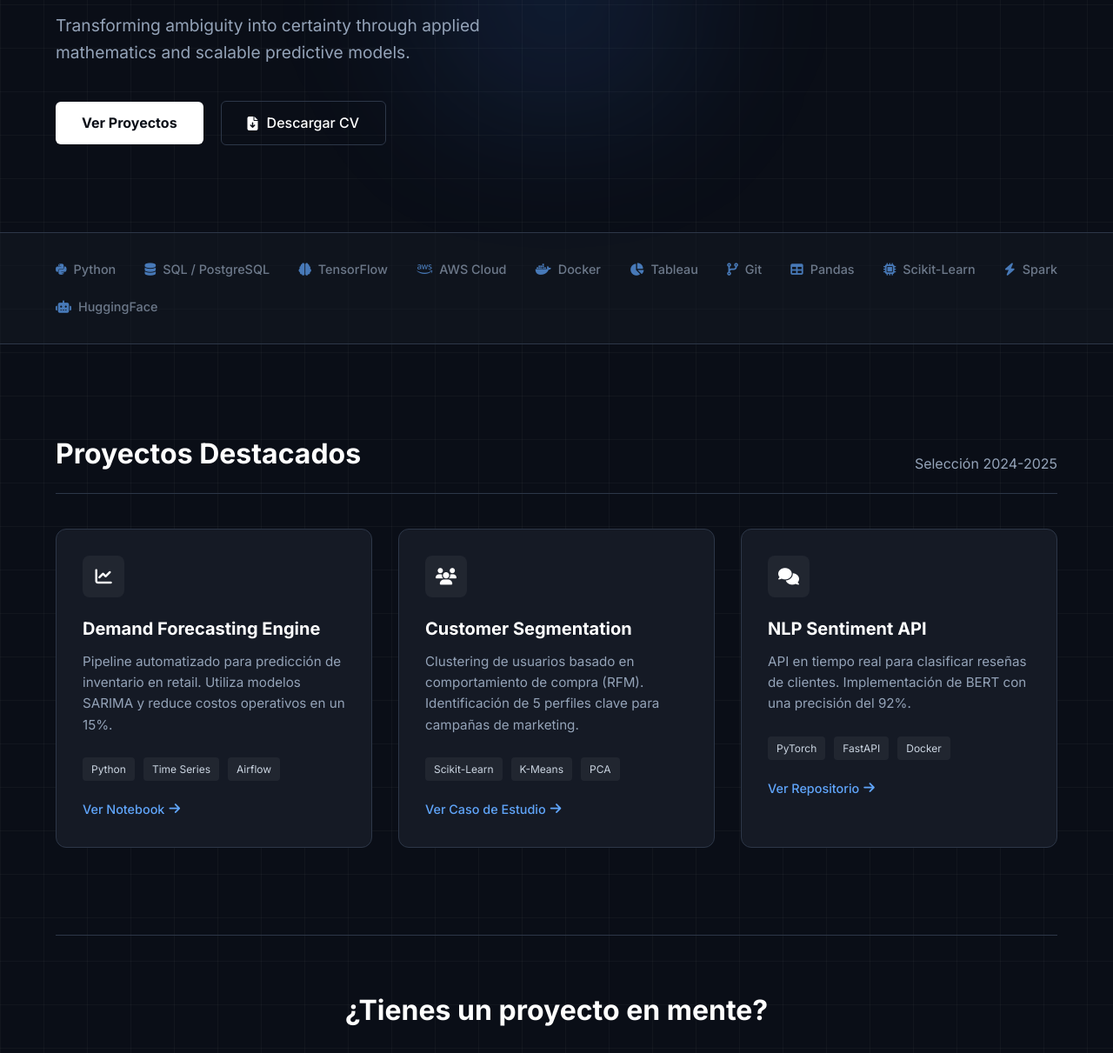
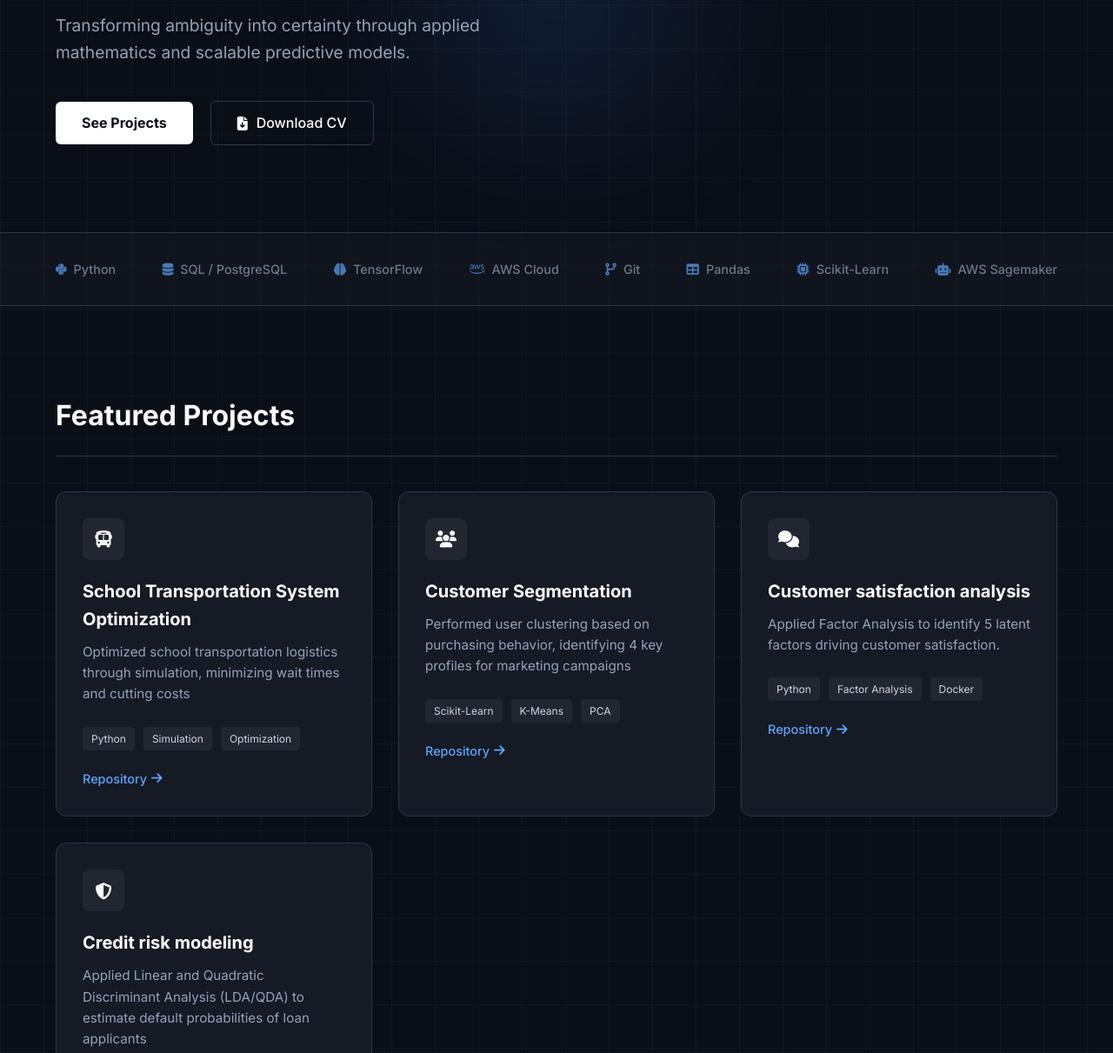
Before and after one commit to bote26/bote26.github.io, a plain HTML site: page index.html in a window 1280 px wide. Shown: the part 395-1606 px from the top of the page at 87% size. Drawn offline with Linux system fonts and the light colour scheme.

Commit message:
Translate project details and button labels to English
Updated project descriptions and button texts to English.

```diff
--- a/index.html
+++ b/index.html
@@ -345,8 +345,8 @@
             <!-- BOTONES CTA -->
             <div class="cta-group">
                 <!-- Este botón busca el ID #projects -->
-                <a href="#projects" class="btn-glow">Ver Proyectos</a>
-                <a href="cv.pdf" target="_blank" class="btn-outline"><i class="fas fa-file-download"></i> Descargar CV</a>
+                <a href="#projects" class="btn-glow">See Projects</a>
+                <a href="cv.pdf" target="_blank" class="btn-outline"><i class="fas fa-file-download"></i> Download CV</a>
             </div>
         </section>
     </div>
@@ -358,25 +358,22 @@
             <span class="skill-item"><i class="fas fa-database"></i> SQL / PostgreSQL</span>
             <span class="skill-item"><i class="fas fa-brain"></i> TensorFlow</span>
             <span class="skill-item"><i class="fab fa-aws"></i> AWS Cloud</span>
-            <span class="skill-item"><i class="fab fa-docker"></i> Docker</span>
-            <span class="skill-item"><i class="fas fa-chart-pie"></i> Tableau</span>
             <span class="skill-item"><i class="fas fa-code-branch"></i> Git</span>
             <span class="skill-item"><i class="fas fa-table"></i> Pandas</span>
             <span class="skill-item"><i class="fas fa-microchip"></i> Scikit-Learn</span>
-            <span class="skill-item"><i class="fas fa-bolt"></i> Spark</span>
-            <span class="skill-item"><i class="fas fa-robot"></i> HuggingFace</span>
+            <span class="skill-item"><i class="fas fa-robot"></i> AWS Sagemaker</span>
         </div>
     </div>
 
-    <!-- AQUÍ AGREGUÉ EL id="projects" para que el botón funcione -->
+
     <div class="container" id="projects">
 
         <!-- PROJECTS SECTION -->
         <div class="section-header">
             <div>
-                <h2 class="section-title">Proyectos Destacados</h2>
+                <h2 class="section-title">Featured Projects</h2>
             </div>
-            <span class="section-subtitle">Selección 2024-2025</span>
+            <span class="section-subtitle"></span>
         </div>
 
         <div class="project-grid">
@@ -384,16 +381,16 @@
             <!-- Card 1 -->
             <article class="project-card">
                 <div class="card-icon">
-                    <i class="fas fa-chart-line"></i>
+                    <i class="fas fa-bus"></i>
                 </div>
-                <h3>Demand Forecasting Engine</h3>
-                <p>Pipeline automatizado para predicción de inventario en retail. Utiliza modelos SARIMA y reduce costos operativos en un 15%.</p>
+                <h3>School Transportation System Optimization</h3>
+                <p>Optimized school transportation logistics through simulation, minimizing wait times and cutting costs</p>
                 <div class="tech-row">
                     <span class="tech-pill">Python</span>
-                    <span class="tech-pill">Time Series</span>
-                    <span class="tech-pill">Airflow</span>
+                    <span class="tech-pill">Simulation </span>
+                    <span class="tech-pill">Optimization</span>
                 </div>
-                <a href="https://github.com/eduardobotello/demand-forecasting" target="_blank" class="link-arrow">Ver Notebook <i class="fas fa-arrow-right"></i></a>
+                <a href="https://github.com/eduardobotello/demand-forecasting" target="_blank" class="link-arrow">Repository <i class="fas fa-arrow-right"></i></a>
             </article>
 
             <!-- Card 2 -->
@@ -402,13 +399,13 @@
                     <i class="fas fa-users"></i>
                 </div>
                 <h3>Customer Segmentation</h3>
-                <p>Clustering de usuarios basado en comportamiento de compra (RFM). Identificación de 5 perfiles clave para campañas de marketing.</p>
+                <p>Performed user clustering based on purchasing behavior, identifying 4 key profiles for marketing campaigns</p>
                 <div class="tech-row">
                     <span class="tech-pill">Scikit-Learn</span>
                     <span class="tech-pill">K-Means</span>
                     <span class="tech-pill">PCA</span>
                 </div>
-                <a href="https://github.com/eduardobotello/customer-segmentation" target="_blank" class="link-arrow">Ver Caso de Estudio <i class="fas fa-arrow-right"></i></a>
+                <a href="https://github.com/eduardobotello/customer-segmentation" target="_blank" class="link-arrow">Repository <i class="fas fa-arrow-right"></i></a>
             </article>
 
             <!-- Card 3 -->
@@ -416,14 +413,30 @@
                 <div class="card-icon">
                     <i class="fas fa-comments"></i>
                 </div>
-                <h3>NLP Sentiment API</h3>
-                <p>API en tiempo real para clasificar reseñas de clientes. Implementación de BERT con una precisión del 92%.</p>
+                <h3>Customer satisfaction analysis</h3>
+                <p>Applied Factor Analysis to identify 5 latent factors driving customer satisfaction.</p>
+                <div class="tech-row">
+                    <span class="tech-pill">Python</span>
+                    <span class="tech-pill">Factor Analysis</span>
+                    <span class="tech-pill">Docker</span>
+                </div>
+                <a href="https://github.com/eduardobotello/nlp-sentiment" target="_blank" class="link-arrow">Repository <i class="fas fa-arrow-right"></i></a>
+            </article>
+
+
+	    <!-- Card 4 -->
+            <article class="project-card">
+                <div class="card-icon">
+                    <i class="fas fa-shield-alt"></i>
+                </div>
+                <h3>Credit risk modeling</h3>
+                <p>Applied Linear and Quadratic Discriminant Analysis (LDA/QDA) to estimate default probabilities of loan applicants</p>
                 <div class="tech-row">
                     <span class="tech-pill">PyTorch</span>
                     <span class="tech-pill">FastAPI</span>
                     <span class="tech-pill">Docker</span>
                 </div>
-                <a href="https://github.com/eduardobotello/nlp-sentiment" target="_blank" class="link-arrow">Ver Repositorio <i class="fas fa-arrow-right"></i></a>
+                <a href="https://github.com/eduardobotello/nlp-sentiment" target="_blank" class="link-arrow">Repository <i class="fas fa-arrow-right"></i></a>
             </article>
 
         </div>
```
